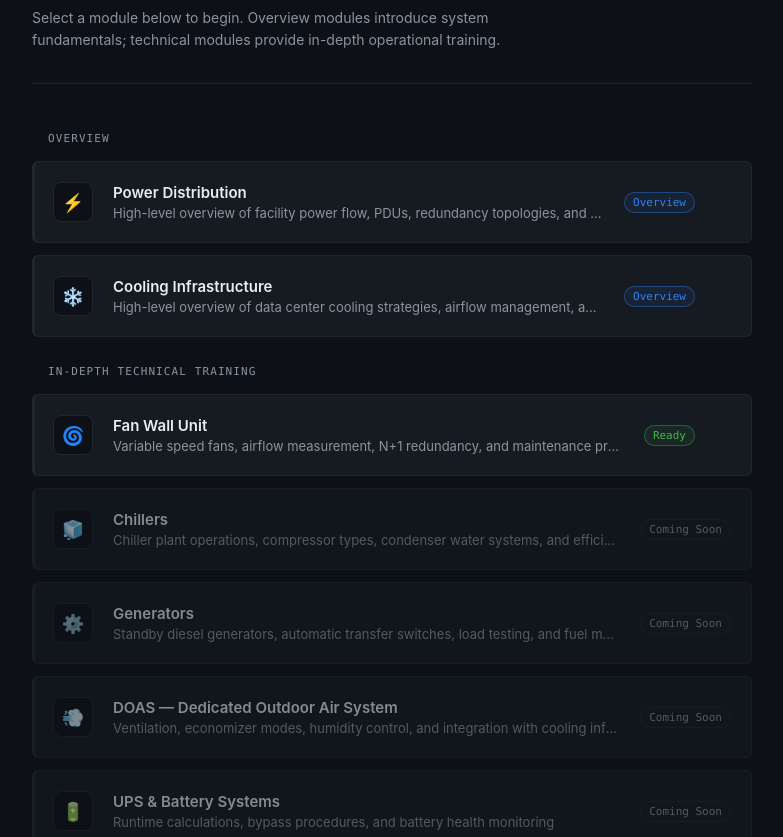
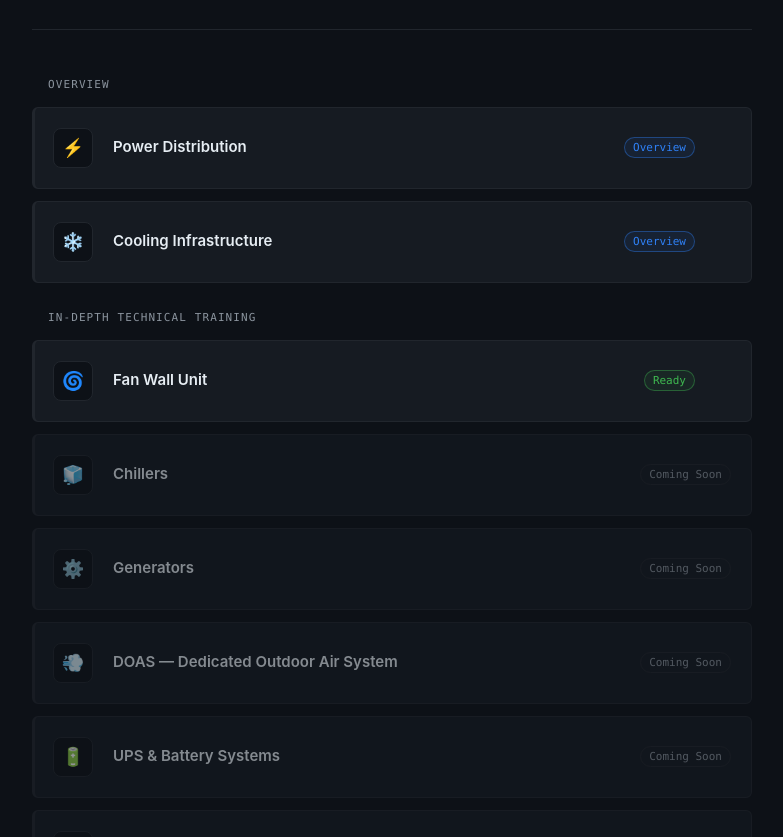
Before and after one commit to hainesandrew/DNN1-Training, a plain HTML site: page index.html in a window 1280 px wide. Shown: the part 114-951 px from the top of the page, without its empty margins (248-1031 px from the left). Drawn offline with Linux system fonts and the light colour scheme.

Commit message:
Update index.html to remove descriptions

```diff
--- a/index.html
+++ b/index.html
@@ -203,7 +203,7 @@
   <header>
     <p class="eyebrow">Data Center Operations</p>
     <h1>Training Modules</h1>
-    <p class="subtitle">Select a module below to begin. Overview modules introduce system fundamentals; technical modules provide in-depth operational training.</p>
+
   </header>
 
   <main>
@@ -215,7 +215,6 @@
         <div class="module-icon">⚡</div>
         <div class="module-info">
           <div class="module-title">Power Distribution</div>
-          <div class="module-desc">High-level overview of facility power flow, PDUs, redundancy topologies, and key concepts</div>
         </div>
         <span class="badge badge-overview">Overview</span>
         <svg class="chevron" width="16" height="16" viewBox="0 0 16 16" fill="currentColor">
@@ -227,7 +226,6 @@
         <div class="module-icon">❄️</div>
         <div class="module-info">
           <div class="module-title">Cooling Infrastructure</div>
-          <div class="module-desc">High-level overview of data center cooling strategies, airflow management, and PUE</div>
         </div>
         <span class="badge badge-overview">Overview</span>
         <svg class="chevron" width="16" height="16" viewBox="0 0 16 16" fill="currentColor">
@@ -241,7 +239,6 @@
         <div class="module-icon">🌀</div>
         <div class="module-info">
           <div class="module-title">Fan Wall Unit</div>
-          <div class="module-desc">Variable speed fans, airflow measurement, N+1 redundancy, and maintenance procedures</div>
         </div>
         <span class="badge badge-ready">Ready</span>
         <svg class="chevron" width="16" height="16" viewBox="0 0 16 16" fill="currentColor">
@@ -253,7 +250,6 @@
         <div class="module-icon">🧊</div>
         <div class="module-info">
           <div class="module-title">Chillers</div>
-          <div class="module-desc">Chiller plant operations, compressor types, condenser water systems, and efficiency optimization</div>
         </div>
         <span class="badge badge-soon">Coming Soon</span>
       </span>
@@ -262,7 +258,6 @@
         <div class="module-icon">⚙️</div>
         <div class="module-info">
           <div class="module-title">Generators</div>
-          <div class="module-desc">Standby diesel generators, automatic transfer switches, load testing, and fuel management</div>
         </div>
         <span class="badge badge-soon">Coming Soon</span>
       </span>
@@ -271,7 +266,6 @@
         <div class="module-icon">💨</div>
         <div class="module-info">
           <div class="module-title">DOAS — Dedicated Outdoor Air System</div>
-          <div class="module-desc">Ventilation, economizer modes, humidity control, and integration with cooling infrastructure</div>
         </div>
         <span class="badge badge-soon">Coming Soon</span>
       </span>
@@ -280,7 +274,6 @@
         <div class="module-icon">🔋</div>
         <div class="module-info">
           <div class="module-title">UPS &amp; Battery Systems</div>
-          <div class="module-desc">Runtime calculations, bypass procedures, and battery health monitoring</div>
         </div>
         <span class="badge badge-soon">Coming Soon</span>
       </span>
@@ -289,7 +282,6 @@
         <div class="module-icon">🔥</div>
         <div class="module-info">
           <div class="module-title">Fire Suppression</div>
-          <div class="module-desc">Suppression agents, detection systems, evacuation protocols, and testing</div>
         </div>
         <span class="badge badge-soon">Coming Soon</span>
       </span>
```
